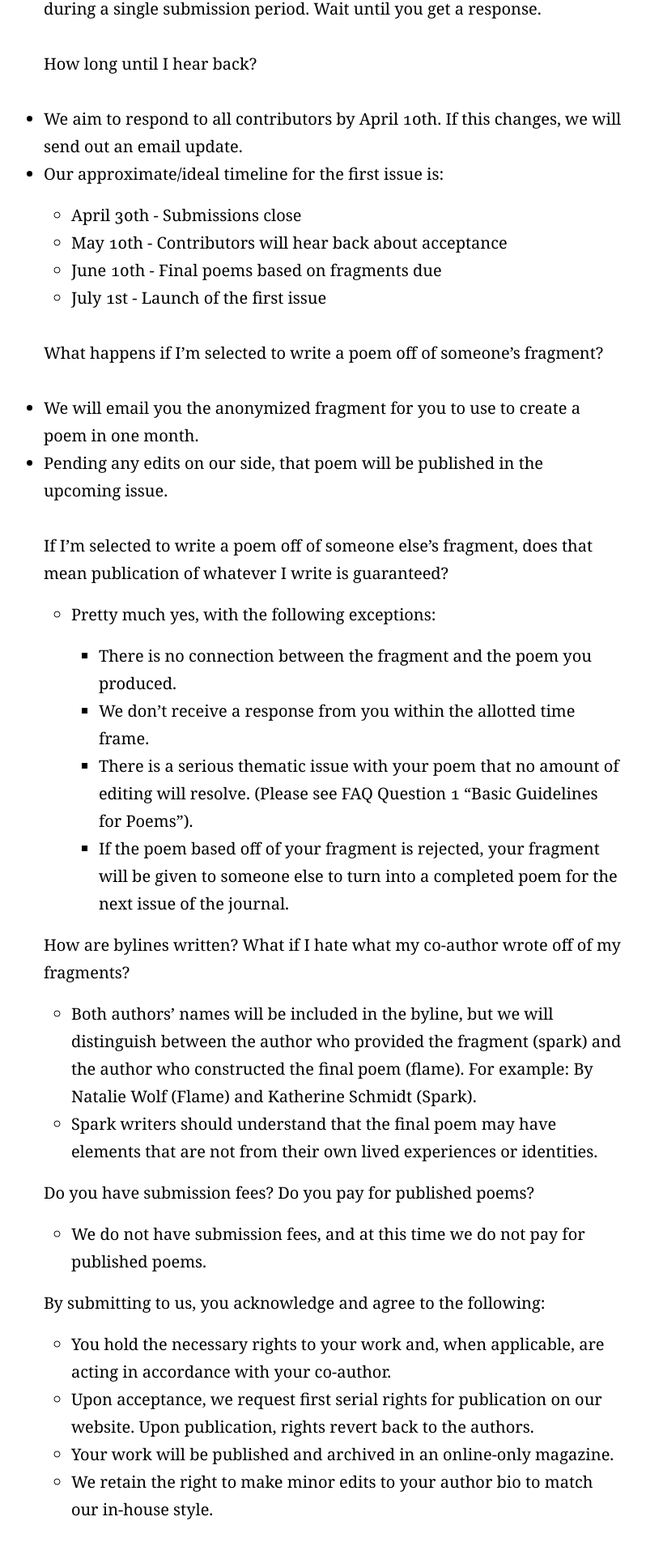
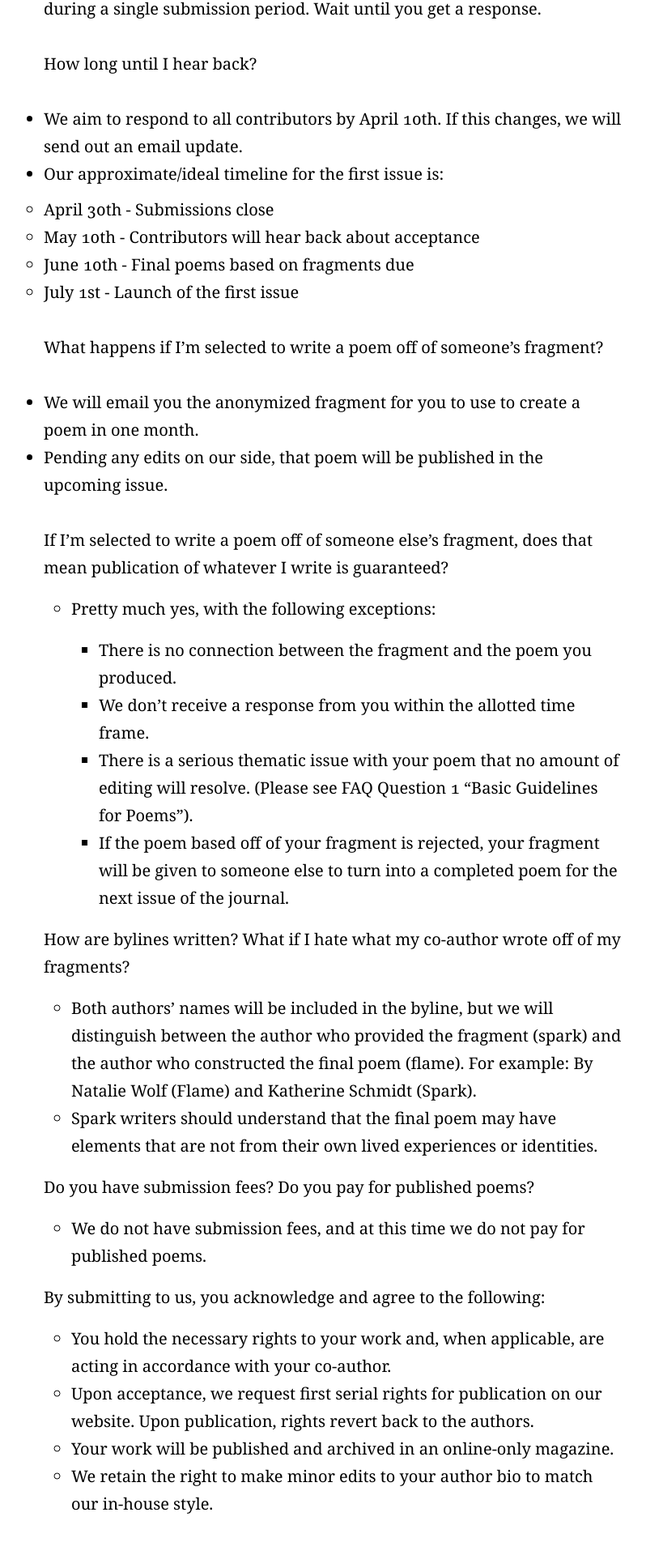
Before and after one commit to atmars77/atmars77.github.io, a Jekyll site: the page built from submit.md, in a window 1280 px wide. Shown: the part 1793-3713 px from the top of the page at 81% size, without its empty margins (229-1027 px from the left). Built offline with Jekyll 4.4.1, drawn with Linux system fonts in a browser that asks for light colours.

Commit message:
bullet format

```diff
--- a/submit.md
+++ b/submit.md
@@ -45,14 +45,13 @@ Please email s2fjournal(at)gmail.com with any questions or queries.</p>
 <p style="color:black"> How long until I hear back?</p>
   <ul>
     <li style="color:black">We aim to respond to all contributors by April 10th. If this changes, we will send out an email update. </li>
-    <li style="color:black">Our approximate/ideal timeline for the first issue is:
+    <li style="color:black">Our approximate/ideal timeline for the first issue is:</li>
       <ul>
         <li style="color:black">April 30th - Submissions close </li>
         <li style="color:black">May 10th - Contributors will hear back about acceptance </li>
         <li style="color:black">June 10th - Final poems based on fragments due </li>
         <li style="color:black">July 1st - Launch of the first issue </li>
       </ul>
-    </li>
   </ul>
 
 <p style="color:black">What happens if I’m selected to write a poem off of someone’s fragment?</p>
```
